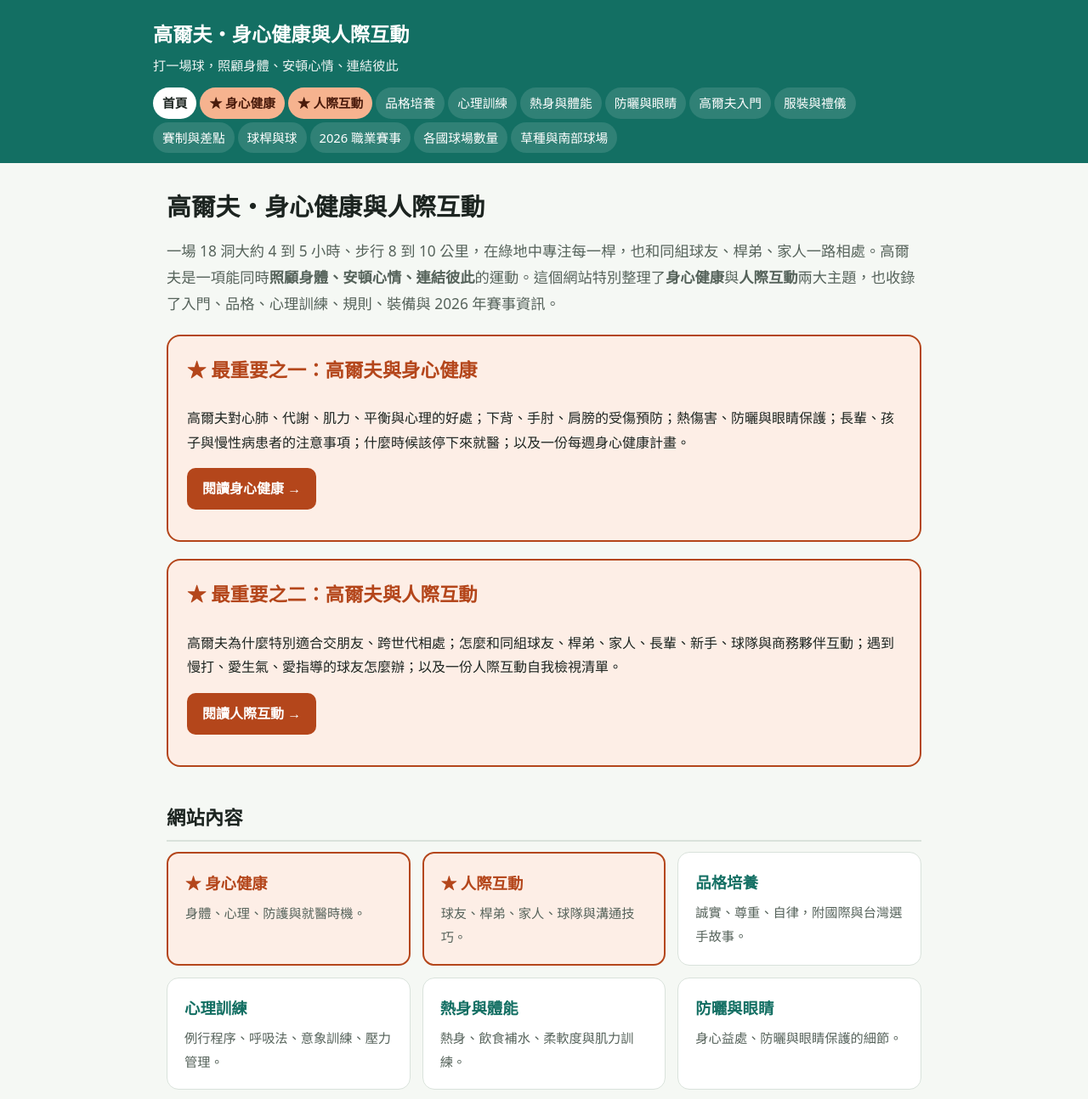
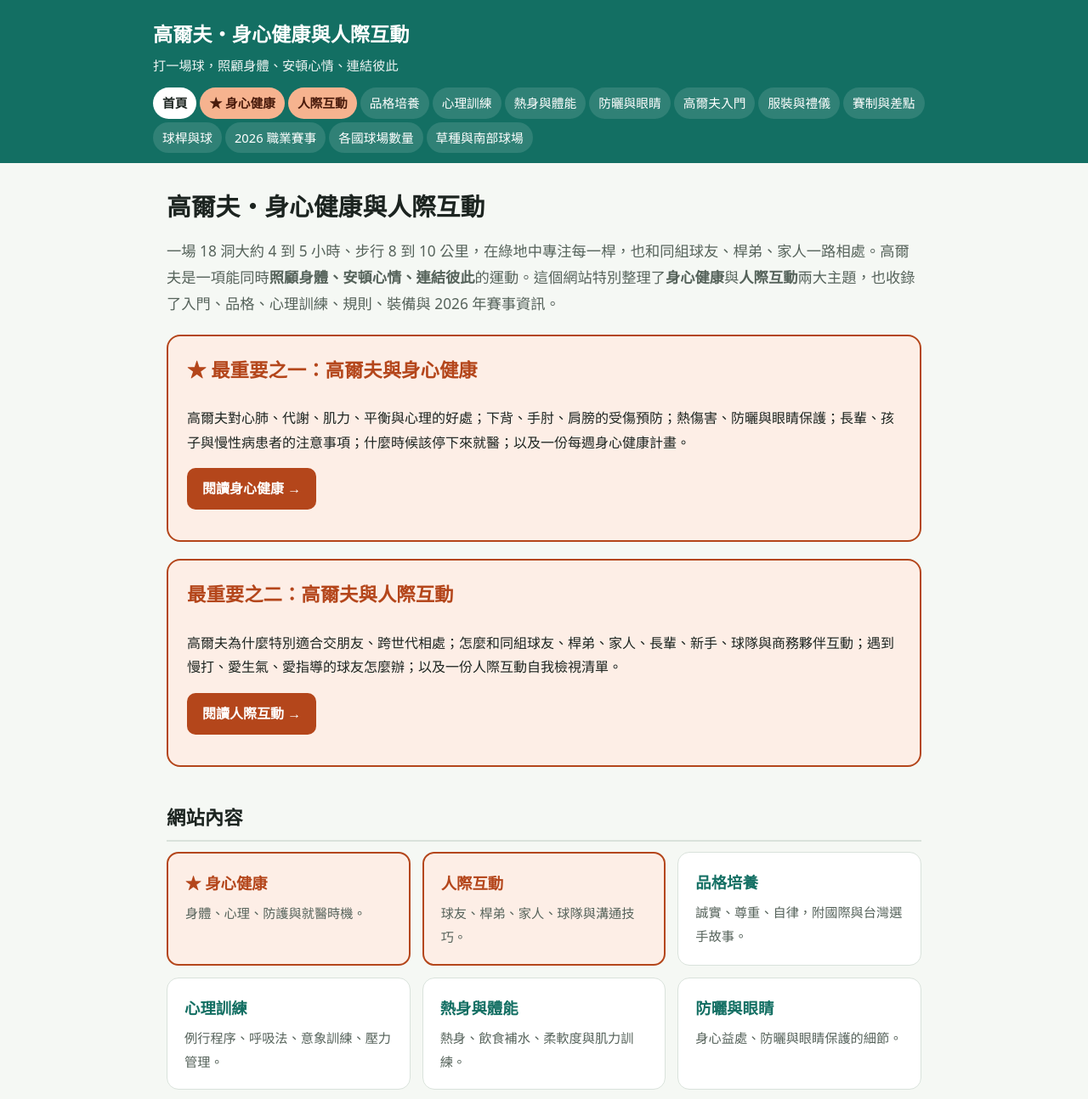
Before and after one commit to kuanyuhou/golf-wellbeing-connection, a plain HTML site: page index.html in a window 1280 px wide. Shown: the top 1294 px of the page at 85% size. Drawn offline with Linux system fonts and the light colour scheme.

Commit message:
Remove star before 人際互動 on the home page
Co-Authored-By: Claude Opus 5.5 <noreply@anthropic.com>

```diff
--- a/build.mjs
+++ b/build.mjs
@@ -11,7 +11,7 @@ const OG_IMAGE = `${BASE}og-image.png`; // 原始設計在 og/og.html，1200×63
 const pages = [
   { file: "index", nav: "首頁", title: SITE, desc: "從高爾夫談身心健康與人際互動，並整理入門、品格、心理訓練、禮儀、規則、裝備與 2026 年賽事資訊。" },
   { file: "wellbeing", nav: "★ 身心健康", star: true, title: "高爾夫與身心健康", desc: "高爾夫對身體與心理的好處、受傷與熱傷害預防、防曬與眼睛保護、不同族群的注意事項與每週身心健康計畫。" },
-  { file: "social", nav: "★ 人際互動", star: true, title: "高爾夫與人際互動", desc: "高爾夫為什麼是很好的社交運動，以及和球友、桿弟、家人、長輩、新手與球隊互動的方法和溝通技巧。" },
+  { file: "social", nav: "人際互動", star: true, title: "高爾夫與人際互動", desc: "高爾夫為什麼是很好的社交運動，以及和球友、桿弟、家人、長輩、新手與球隊互動的方法和溝通技巧。" },
   { file: "character", nav: "品格培養", title: "高爾夫培養品格", desc: "誠實、正直、尊重、責任感、自律、耐心與運動家精神，附國際與台灣選手的品格故事。" },
   { file: "mental", nav: "心理訓練", title: "高爾夫心理訓練", desc: "擊球前例行程序、呼吸法、意象訓練、自我對話、壓力管理與每週心理訓練計畫。" },
   { file: "fitness", nav: "熱身與體能", title: "熱身、營養與體能訓練", desc: "下場前的熱身、飲食補水、營養補充品，以及準備期的柔軟度、肌力與爆發力訓練。" },
--- a/index.html
+++ b/index.html
@@ -29,7 +29,7 @@
   <nav class="site">
     <a href="index.html" aria-current="page">首頁</a>
     <a href="wellbeing.html" class="star">★ 身心健康</a>
-    <a href="social.html" class="star">★ 人際互動</a>
+    <a href="social.html" class="star">人際互動</a>
     <a href="character.html">品格培養</a>
     <a href="mental.html">心理訓練</a>
     <a href="fitness.html">熱身與體能</a>
@@ -54,7 +54,7 @@
   </section>
 
   <section class="feature">
-    <h2>★ 最重要之二：高爾夫與人際互動</h2>
+    <h2>最重要之二：高爾夫與人際互動</h2>
     <p>高爾夫為什麼特別適合交朋友、跨世代相處；怎麼和同組球友、桿弟、家人、長輩、新手、球隊與商務夥伴互動；遇到慢打、愛生氣、愛指導的球友怎麼辦；以及一份人際互動自我檢視清單。</p>
     <p><a class="btn" href="social.html">閱讀人際互動 →</a></p>
   </section>
@@ -62,7 +62,7 @@
   <h2>網站內容</h2>
   <div class="grid">
     <a class="card star" href="wellbeing.html"><h3>★ 身心健康</h3><p>身體、心理、防護與就醫時機。</p></a>
-    <a class="card star" href="social.html"><h3>★ 人際互動</h3><p>球友、桿弟、家人、球隊與溝通技巧。</p></a>
+    <a class="card star" href="social.html"><h3>人際互動</h3><p>球友、桿弟、家人、球隊與溝通技巧。</p></a>
     <a class="card" href="character.html"><h3>品格培養</h3><p>誠實、尊重、自律，附國際與台灣選手故事。</p></a>
     <a class="card" href="mental.html"><h3>心理訓練</h3><p>例行程序、呼吸法、意象訓練、壓力管理。</p></a>
     <a class="card" href="fitness.html"><h3>熱身與體能</h3><p>熱身、飲食補水、柔軟度與肌力訓練。</p></a>
```
Also changed, not shown: character.html (+1 -1 lines), content/index.html (+2 -2 lines), courses.html (+1 -1 lines), equipment.html (+1 -1 lines), etiquette.html (+1 -1 lines), fitness.html (+1 -1 lines), formats.html (+1 -1 lines), health.html (+1 -1 lines), intro.html (+1 -1 lines), mental.html (+1 -1 lines), social.html (+1 -1 lines), tours.html (+1 -1 lines), turf.html (+1 -1 lines), wellbeing.html (+1 -1 lines).
